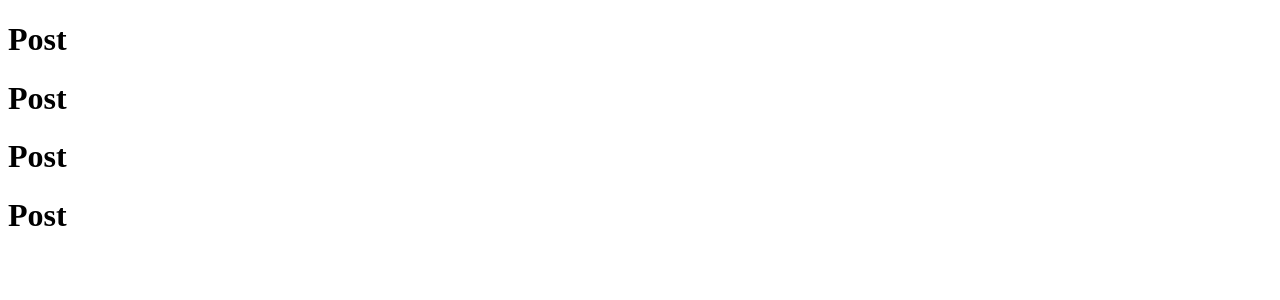
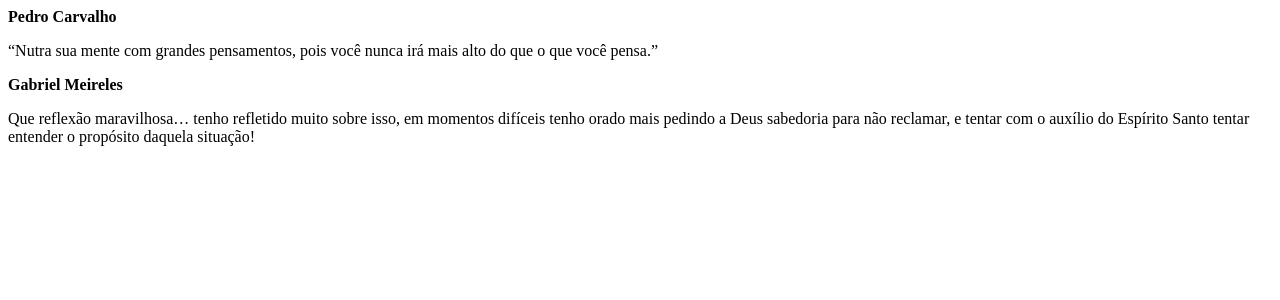
Before and after one commit to PedroJGC/01-fundamentos-reactjs, a React (Vite) app: page / in a window 1280 px wide. Shown: the top 300 px of the page. Built offline with nearby package versions, Linux system fonts and the light colour scheme.

Commit message:
Lesson 02: Properties

```diff
--- a/src/App.jsx
+++ b/src/App.jsx
@@ -3,10 +3,14 @@ import { Post } from './Post'
 export function App() {
   return (
     <div>
-      <Post />
-      <Post />
-      <Post />
-      <Post />
+      <Post
+        author='Pedro Carvalho'
+        content='“Nutra sua mente com grandes pensamentos, pois você nunca irá mais alto do que o que você pensa.”'
+      />
+      <Post
+        author='Gabriel Meireles'
+        content='Que reflexão maravilhosa… tenho refletido muito sobre isso, em momentos difíceis tenho orado mais pedindo a Deus sabedoria para não reclamar, e tentar com o auxílio do Espírito Santo tentar entender o propósito daquela situação!'
+      />
     </div>
   )
 }
--- a/src/Post.jsx
+++ b/src/Post.jsx
@@ -1,3 +1,9 @@
-export function Post() {
-  return <h1>Post</h1>
+export function Post(props) {
+  console.log(props)
+  return (
+    <div>
+      <strong>{props.author}</strong>
+      <p>{props.content}</p>
+    </div>
+  )
 }
```
